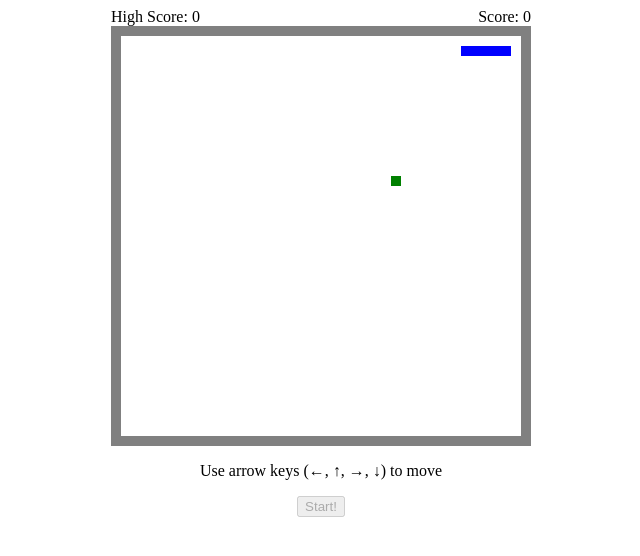
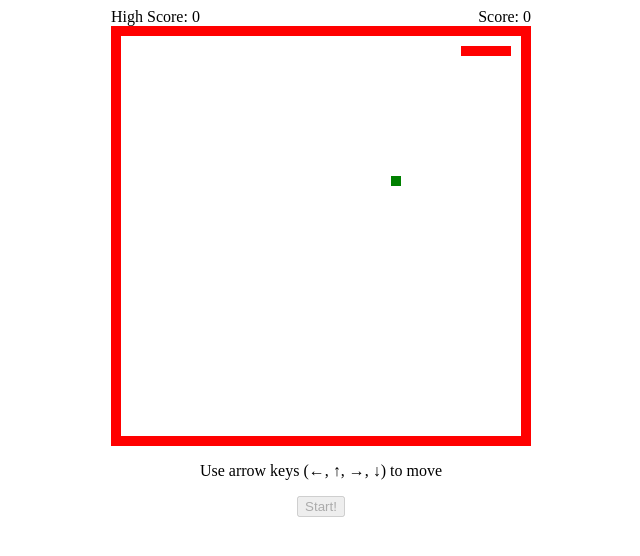
Before and after one commit to BlueDragon541/snake, a plain HTML site: page index.html in a window 1280 px wide. Both pictures are taken after a click on the button "Start!". Shown: the whole page, without its empty margins (319-959 px from the left). Drawn offline with Linux system fonts and the light colour scheme.

Commit message:
Changed border color from gray to red

```diff
--- a/script.js
+++ b/script.js
@@ -55,7 +55,7 @@ function drawBlock(block, color) {
 
 function drawSnake() {
   for (let i = 0; i < snake.length; i++) {
-    drawBlock(snake[i], "blue");
+    drawBlock(snake[i], "red");
   }
 }
 
--- a/style.css
+++ b/style.css
@@ -7,7 +7,7 @@ body {
 #game-area {
   border-style: solid;
   border-width: 10px;
-  border-color: gray;
+  border-color: red;
 }
 
 .two-col {
```
